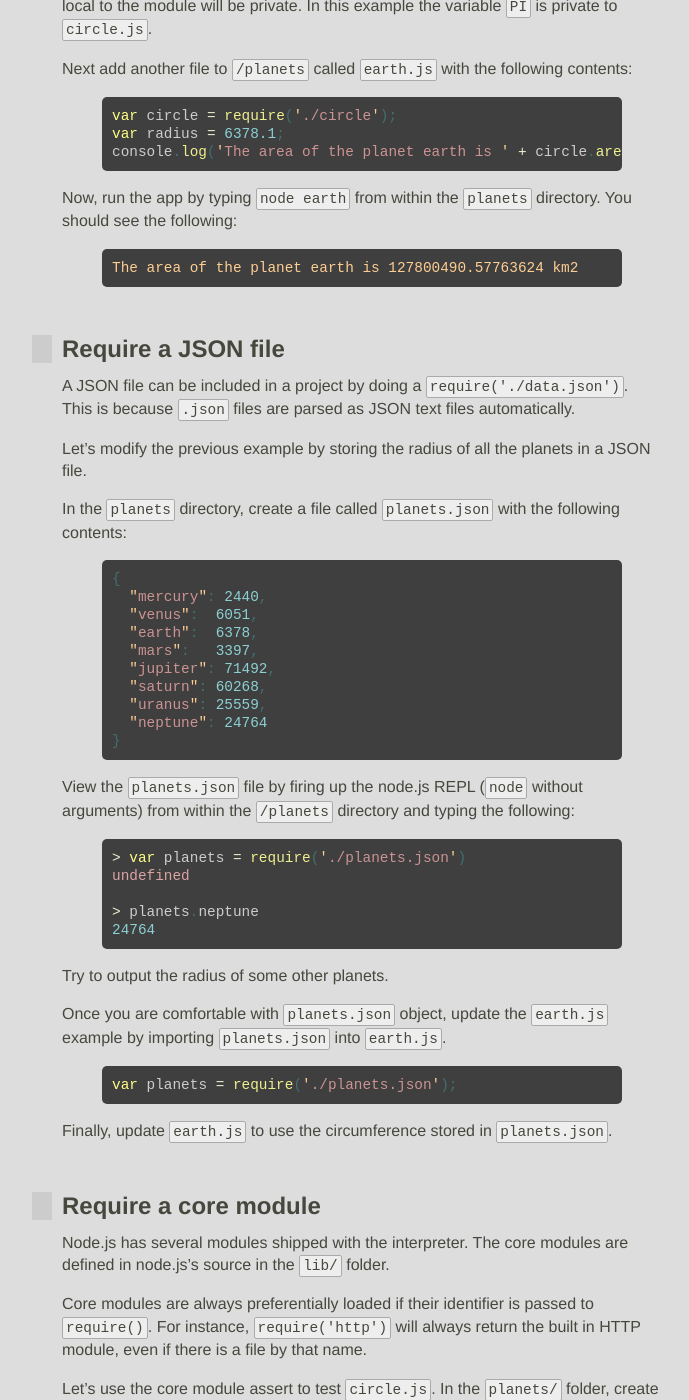
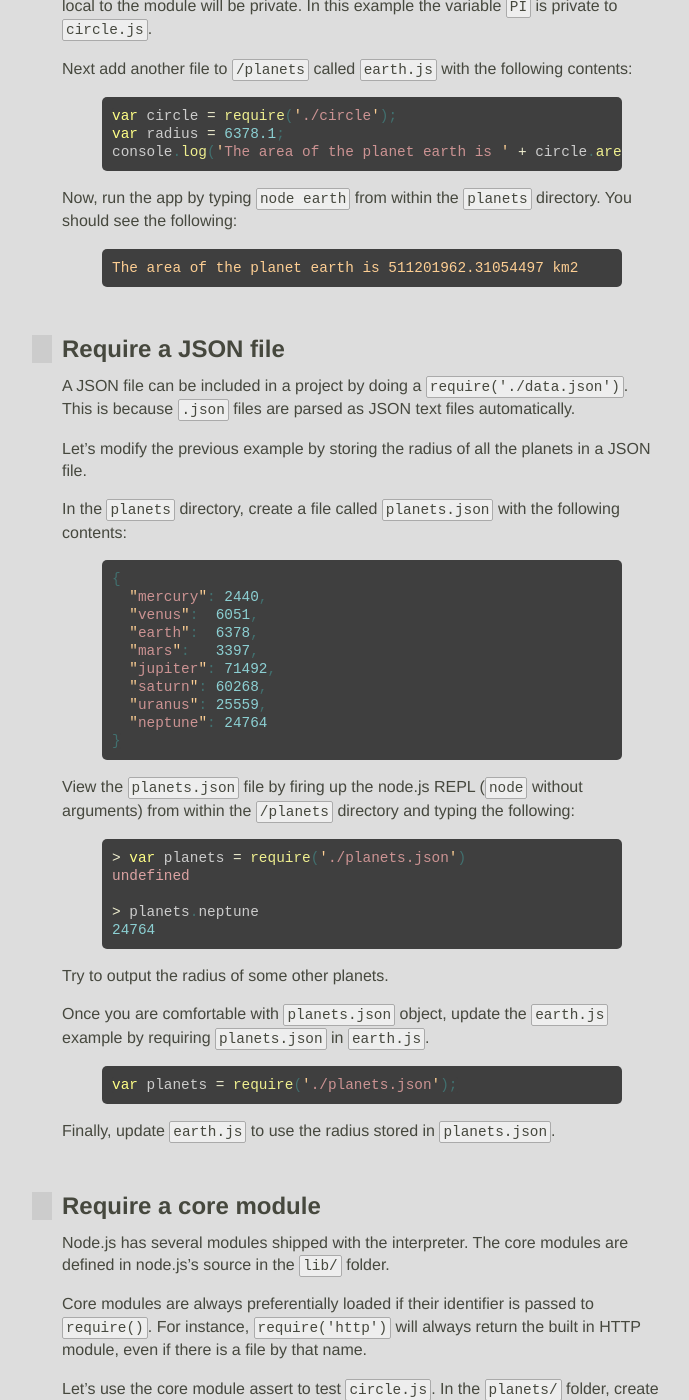
Before and after one commit to JavaScriptKC/workshop, a Jekyll site: the page built from _posts/2012-11-4-npm.md, in a window 1280 px wide and 1400 px high, scrolled down 1586 px. Shown: the whole window, without its empty margins (278-967 px from the left). Built offline with Jekyll 4.4.1, drawn with Linux system fonts in a browser that asks for light colours; nearby versions of some CDN libraries; some web fonts are replaced; comment, search, counter and statistics services are not loaded.

Commit message:
Updated equation for area of sphere.

```diff
--- a/_posts/2012-11-4-npm.md
+++ b/_posts/2012-11-4-npm.md
@@ -76,7 +76,7 @@ console.log('The area of the planet earth is ' + circle.area(radius) + ' km2');
 Now, run the app by typing `node earth` from within the `planets` directory. You should see the following:
 
 {% highlight bash %}
-The area of the planet earth is 127800490.57763624 km2
+The area of the planet earth is 511201962.31054497 km2
 {% endhighlight %}
 
 ## Require a JSON file
@@ -112,13 +112,13 @@ undefined
 
 Try to output the radius of some other planets.
 
-Once you are comfortable with `planets.json` object,  update the `earth.js` example by importing `planets.json` into `earth.js`.
+Once you are comfortable with `planets.json` object,  update the `earth.js` example by requiring `planets.json` in `earth.js`.
 
 {% highlight javascript %}
 var planets = require('./planets.json');
 {% endhighlight %}
 
-Finally, update `earth.js` to use the circumference stored in `planets.json`.
+Finally, update `earth.js` to use the radius stored in `planets.json`.
 
 ## Require a core module
 
```
Also changed, not shown: other parts of _posts/2012-11-4-npm.md (+1 -1 lines).
